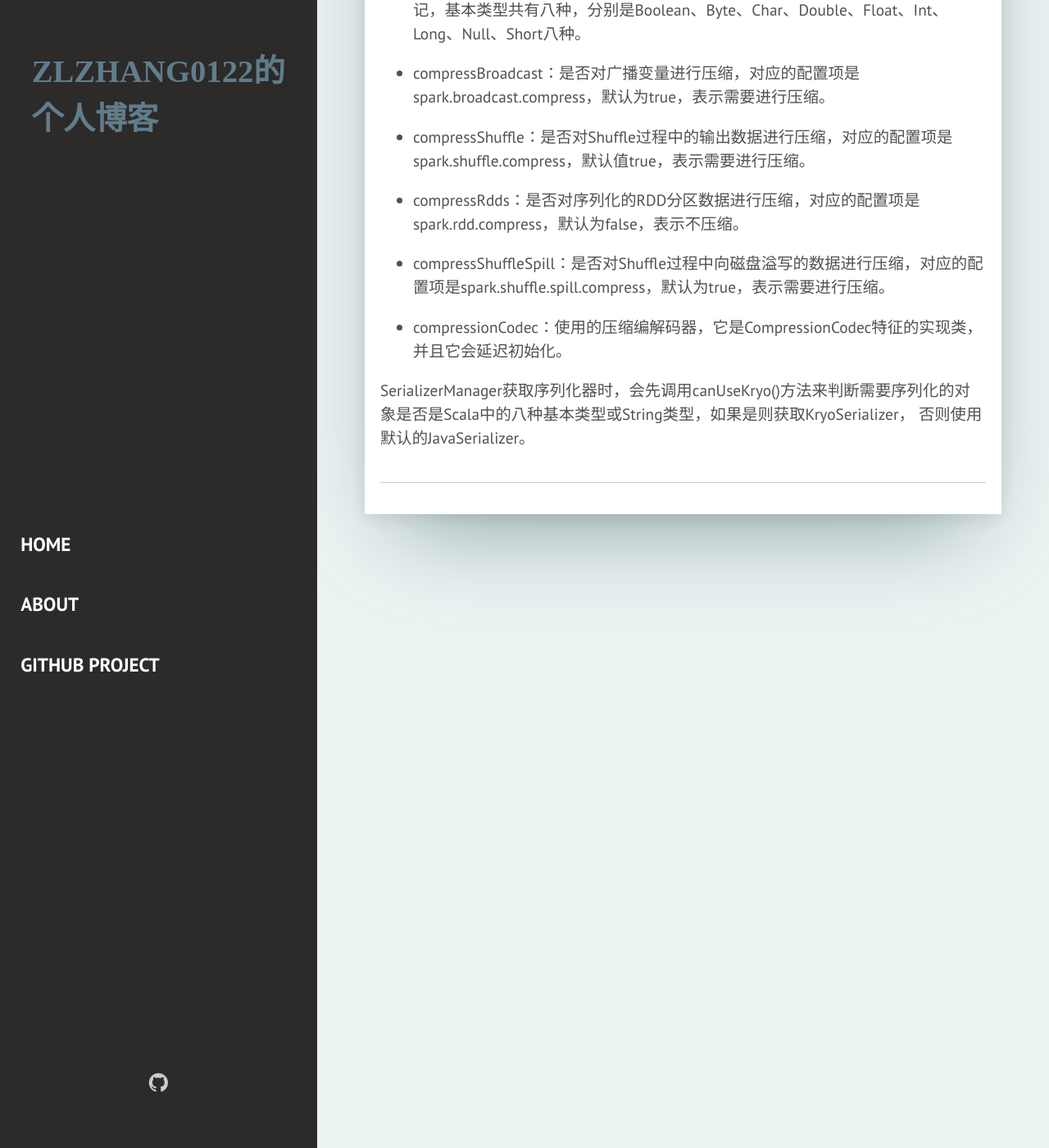
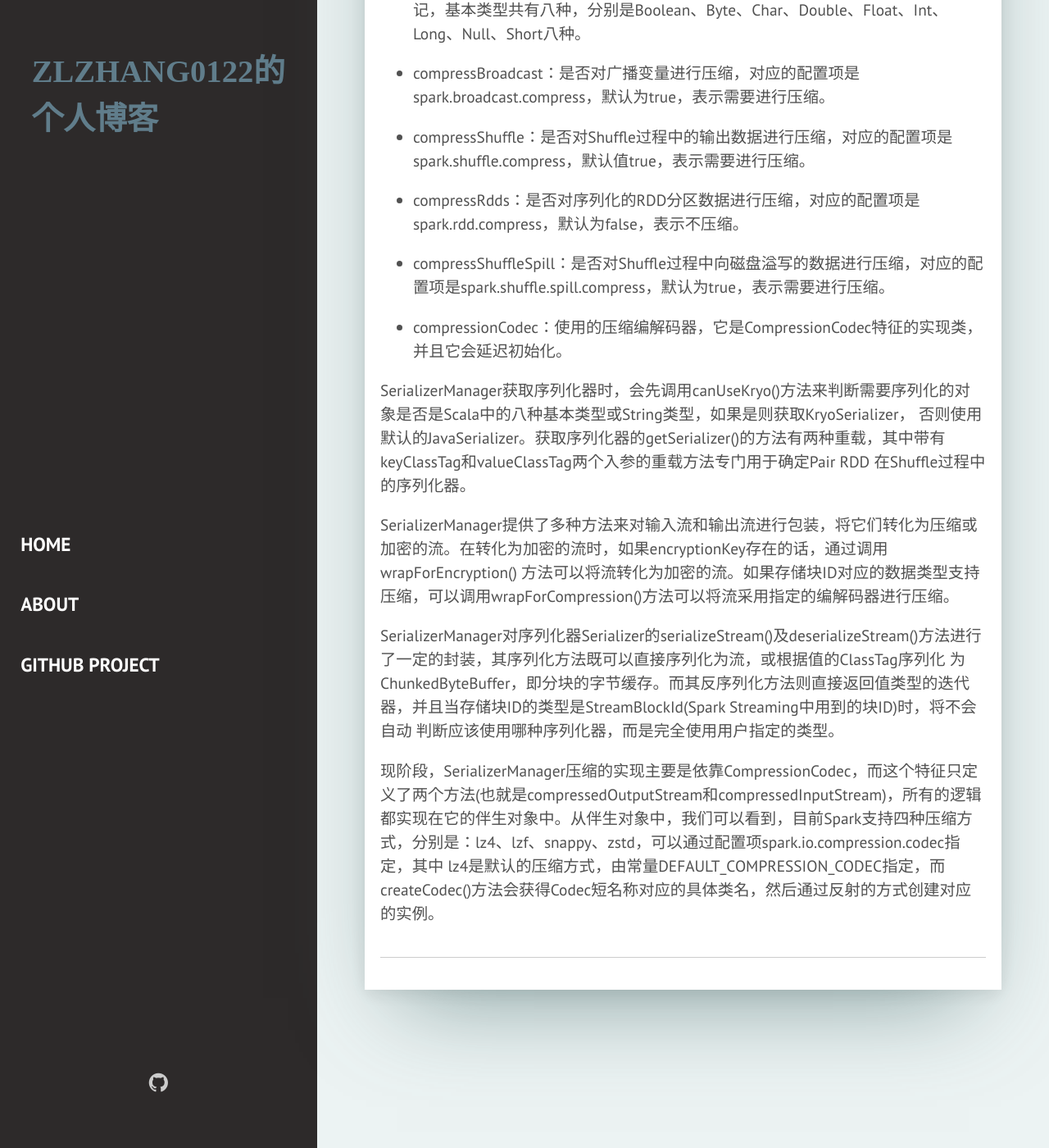
Before and after one commit to zlzhang0122/zlzhang0122.github.io, a Jekyll site: the page built from _posts/2019-12-03-Spark源码阅读10：SerializerManager.md, in a window 1280 px wide and 1400 px high, scrolled down 875 px. Shown: the whole window at 82% size. Built offline with Jekyll 4.4.1, drawn with Linux system fonts in a browser that asks for light colours; some web fonts are replaced; our own code applies the rules of GitHub Pages for plain Markdown files; comment, search, counter and statistics services are not loaded.

Commit message:
serializer

```diff
--- a/_posts/2019-12-03-Spark源码阅读10：SerializerManager.md
+++ b/_posts/2019-12-03-Spark源码阅读10：SerializerManager.md
@@ -26,4 +26,16 @@ SerializerManager中的成员属性有以下这些：
   * compressionCodec：使用的压缩编解码器，它是CompressionCodec特征的实现类，并且它会延迟初始化。
 
 SerializerManager获取序列化器时，会先调用canUseKryo()方法来判断需要序列化的对象是否是Scala中的八种基本类型或String类型，如果是则获取KryoSerializer，
-否则使用默认的JavaSerializer。
+否则使用默认的JavaSerializer。获取序列化器的getSerializer()的方法有两种重载，其中带有keyClassTag和valueClassTag两个入参的重载方法专门用于确定Pair RDD
+在Shuffle过程中的序列化器。
+
+SerializerManager提供了多种方法来对输入流和输出流进行包装，将它们转化为压缩或加密的流。在转化为加密的流时，如果encryptionKey存在的话，通过调用wrapForEncryption()
+方法可以将流转化为加密的流。如果存储块ID对应的数据类型支持压缩，可以调用wrapForCompression()方法可以将流采用指定的编解码器进行压缩。
+
+SerializerManager对序列化器Serializer的serializeStream()及deserializeStream()方法进行了一定的封装，其序列化方法既可以直接序列化为流，或根据值的ClassTag序列化
+为ChunkedByteBuffer，即分块的字节缓存。而其反序列化方法则直接返回值类型的迭代器，并且当存储块ID的类型是StreamBlockId(Spark Streaming中用到的块ID)时，将不会自动
+判断应该使用哪种序列化器，而是完全使用用户指定的类型。
+
+现阶段，SerializerManager压缩的实现主要是依靠CompressionCodec，而这个特征只定义了两个方法(也就是compressedOutputStream和compressedInputStream)，所有的逻辑
+都实现在它的伴生对象中。从伴生对象中，我们可以看到，目前Spark支持四种压缩方式，分别是：lz4、lzf、snappy、zstd，可以通过配置项spark.io.compression.codec指定，其中
+lz4是默认的压缩方式，由常量DEFAULT_COMPRESSION_CODEC指定，而createCodec()方法会获得Codec短名称对应的具体类名，然后通过反射的方式创建对应的实例。
```
